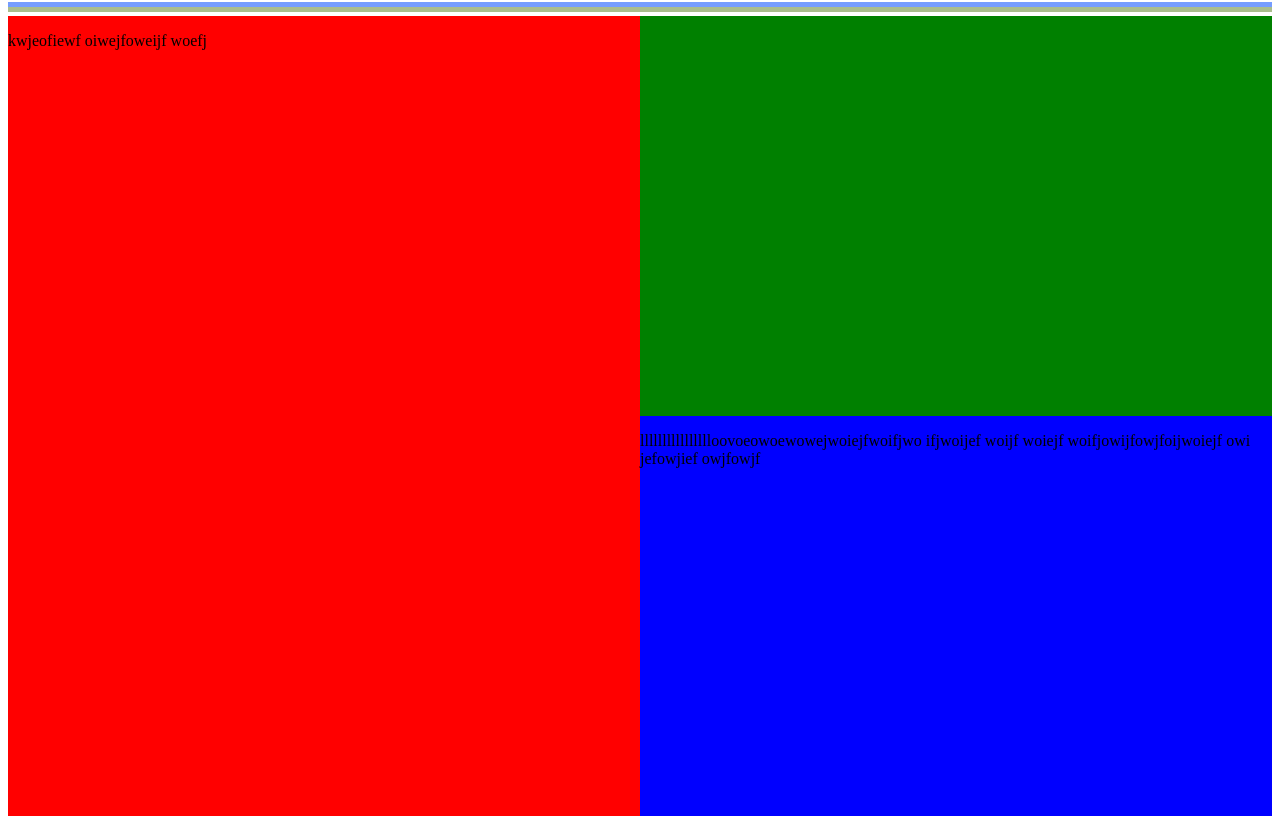
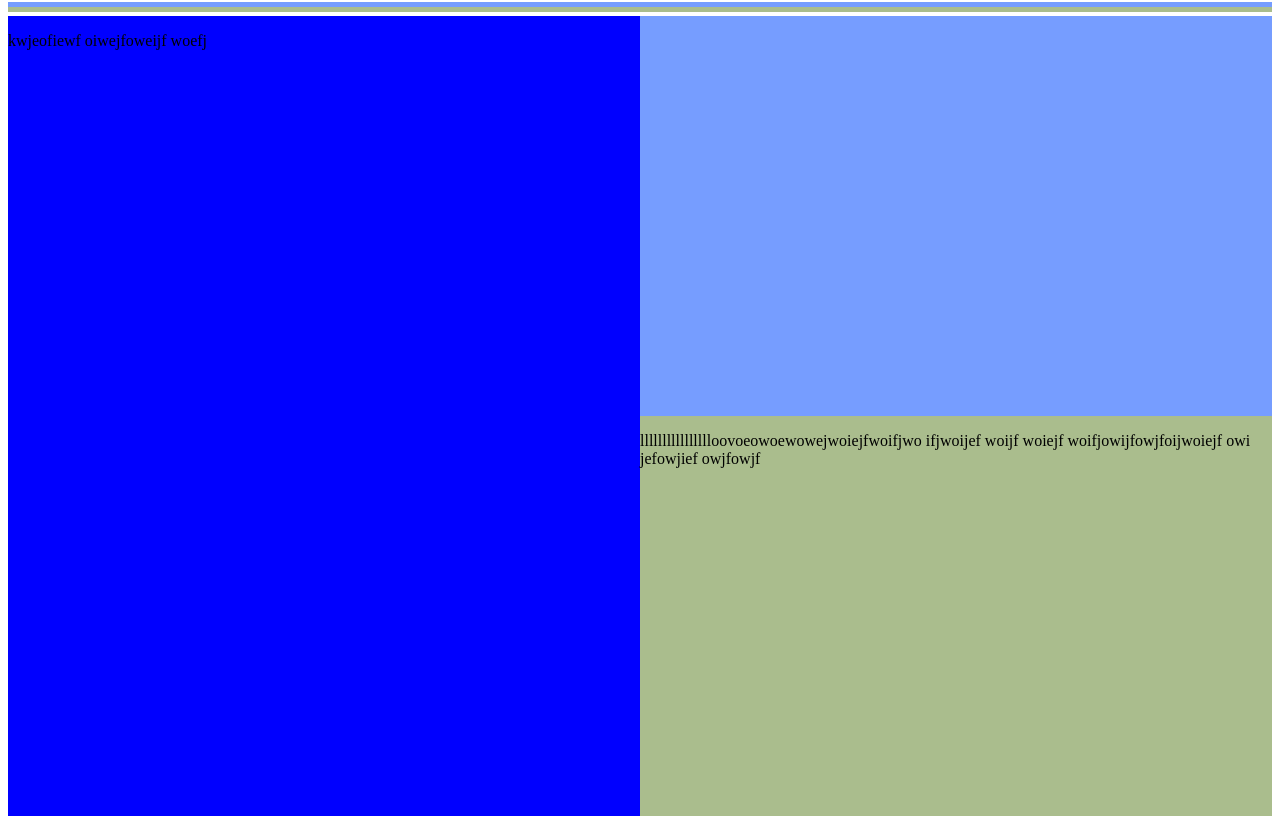
Before and after one commit to starFixe1/c-garden, a plain HTML site: page about-the-swell.html in a window 1280 px wide. Shown: the part 1046-1865 px from the top of the page. Drawn offline with Linux system fonts and the light colour scheme.

Commit message:
🌥🙈 Checkpoint ./styles.css:3326677/326

```diff
--- a/styles.css
+++ b/styles.css
@@ -150,17 +150,17 @@ footer > div > a{
 .red{
     width: 50%;
     height: 800px;
-    background-color: red;
+    background-color: blue;
 }
 
 .green{
     width: 50%;
     height: 400px;
-    background-color: green;
+    background-color: #769dff;
 }
 
 .blue{
     width: 50%;
     height: 400px;
-    background-color: blue;
+    background-color: #AABD8D;
 }
```
